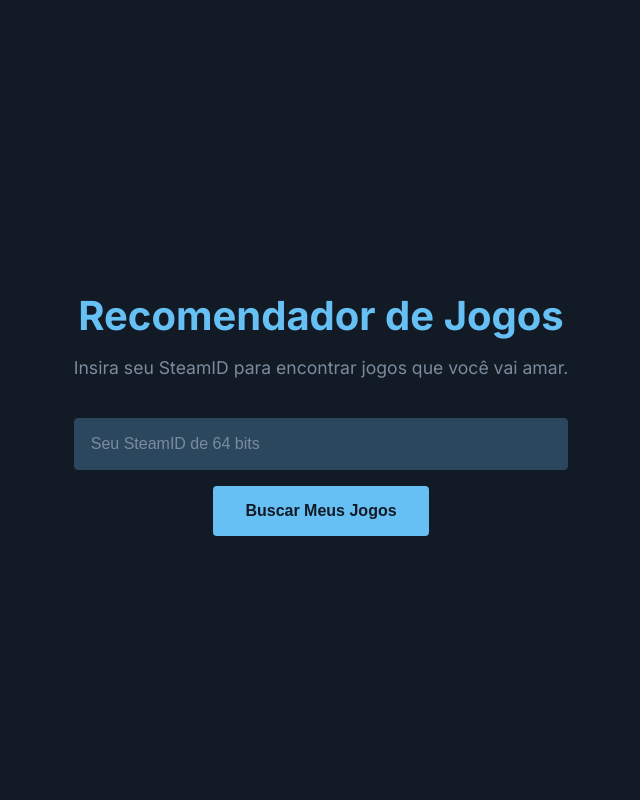
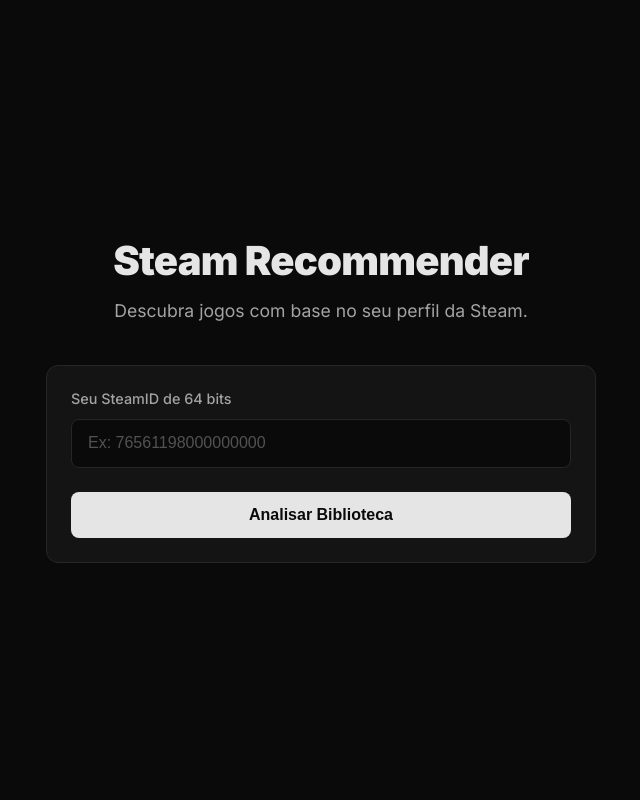
Before and after one commit to alexcristofari/TFG, a Flask app: page /steam in a window 1280 px wide. Shown: the whole page, without its empty margins (319-959 px from the left). Run offline with Flask 3, Linux system fonts and the light colour scheme; parts of the project's set-up code (start-up, migrations or seed data) failed here and were passed over.

Commit message:
Update steam_index.html

```diff
--- a/steam/templates/steam_index.html
+++ b/steam/templates/steam_index.html
@@ -3,31 +3,124 @@
 <head>
     <meta charset="UTF-8">
     <meta name="viewport" content="width=device-width, initial-scale=1.0">
-    <title>Recomendador de Jogos</title>
+    <title>Steam Recommender</title>
     <link rel="preconnect" href="https://fonts.googleapis.com">
     <link rel="preconnect" href="https://fonts.gstatic.com" crossorigin>
-    <link href="https://fonts.googleapis.com/css2?family=Inter:wght@400;700&display=swap" rel="stylesheet">
+    <link href="https://fonts.googleapis.com/css2?family=Inter:wght@400;500;700;900&display=swap" rel="stylesheet">
     <style>
-        body { background-color: #121a25; color: #c7d5e0; font-family: 'Inter', sans-serif; display: flex; justify-content: center; align-items: center; min-height: 100vh; margin: 0; }
-        .container { text-align: center; max-width: 600px; padding: 2rem; }
-        h1 { color: #66c0f4; font-weight: 700; font-size: 2.5rem; margin-bottom: 0.5rem; }
-        p { color: #7a8b9d; font-size: 1.1rem; margin-bottom: 2.5rem; }
-        input[type="text"] { background-color: #2a475e; color: #c7d5e0; border: 1px solid #2a475e; border-radius: 4px; padding: 1rem; width: 100%; font-size: 1rem; box-sizing: border-box; }
-        input[type="text"]::placeholder { color: #7a8b9d; }
-        button { background-color: #66c0f4; color: #121a25; border: none; border-radius: 4px; padding: 1rem 2rem; font-size: 1rem; font-weight: 700; cursor: pointer; transition: background-color 0.2s; margin-top: 1rem; }
-        button:hover { background-color: #a2d9f7; }
+        :root {
+            /* Paleta "Super Dark" Sóbria */
+            --color-background: #0a0a0a;
+            --color-surface: #141414;
+            --color-border: #262626;
+            --color-text: #a3a3a3; /* Cinza claro como texto principal */
+            --color-text-secondary: #525252; /* Cinza mais escuro */
+            --color-highlight: #e5e5e5; /* Branco suave para títulos */
+            --color-primary: #737373;
+        }
+        @keyframes fadeIn {
+            from { opacity: 0; transform: translateY(10px ); }
+            to { opacity: 1; transform: translateY(0); }
+        }
+        body {
+            background-color: var(--color-background);
+            color: var(--color-text);
+            font-family: 'Inter', sans-serif;
+            display: grid;
+            place-items: center;
+            min-height: 100vh;
+            margin: 0;
+            -webkit-font-smoothing: antialiased;
+            -moz-osx-font-smoothing: grayscale;
+        }
+        .container {
+            width: 100%;
+            max-width: 550px;
+            padding: 2rem;
+            animation: fadeIn 0.8s ease-out forwards;
+        }
+        .header {
+            text-align: center;
+            margin-bottom: 2.5rem;
+        }
+        h1 {
+            color: var(--color-highlight);
+            font-weight: 900;
+            font-size: 2.5rem;
+            margin: 0;
+            line-height: 1.2;
+            letter-spacing: -0.02em;
+        }
+        p.subtitle {
+            color: var(--color-text);
+            font-size: 1.1rem;
+            margin: 0.75rem 0 0 0;
+            line-height: 1.6;
+        }
+        .form-wrapper {
+            background-color: var(--color-surface);
+            padding: 1.5rem;
+            border-radius: 12px;
+            border: 1px solid var(--color-border);
+        }
+        label {
+            display: block;
+            font-size: 0.9rem;
+            font-weight: 500;
+            color: var(--color-text);
+            margin-bottom: 0.75rem;
+            text-align: left;
+        }
+        input[type="text"] {
+            background-color: var(--color-background);
+            color: var(--color-text);
+            border: 1px solid var(--color-border);
+            border-radius: 8px;
+            padding: 0.9rem 1rem;
+            width: 100%;
+            font-size: 1rem;
+            box-sizing: border-box;
+            transition: border-color 0.2s, box-shadow 0.2s;
+        }
+        input[type="text"]::placeholder {
+            color: var(--color-text-secondary);
+        }
+        input[type="text"]:focus {
+            border-color: var(--color-primary);
+            box-shadow: 0 0 0 3px rgba(115, 115, 115, 0.2);
+            outline: none;
+        }
+        button {
+            background-color: var(--color-highlight);
+            color: var(--color-background);
+            border: none;
+            border-radius: 8px;
+            padding: 0.9rem 2rem;
+            font-size: 1rem;
+            font-weight: 700;
+            cursor: pointer;
+            transition: background-color 0.2s;
+            margin-top: 1.5rem;
+            width: 100%;
+        }
+        button:hover {
+            background-color: var(--color-text);
+        }
     </style>
 </head>
 <body>
     <div class="container">
-        <h1>Recomendador de Jogos</h1>
-        <p>Insira seu SteamID para encontrar jogos que você vai amar.</p>
-        <form action="{{ url_for('select_games_page' ) }}" method="post">
-            <input type="text" name="steam_id" placeholder="Seu SteamID de 64 bits" required>
-
-
-            <button type="submit">Buscar Meus Jogos</button>
-        </form>
+        <div class="header">
+            <h1>Steam Recommender</h1>
+            <p class="subtitle">Descubra jogos com base no seu perfil da Steam.</p>
+        </div>
+        <div class="form-wrapper">
+            <form action="{{ url_for('select_games_page') }}" method="post">
+                <label for="steam_id">Seu SteamID de 64 bits</label>
+                <input type="text" id="steam_id" name="steam_id" placeholder="Ex: 76561198000000000" required>
+                <button type="submit">Analisar Biblioteca</button>
+            </form>
+        </div>
     </div>
 </body>
 </html>
```
